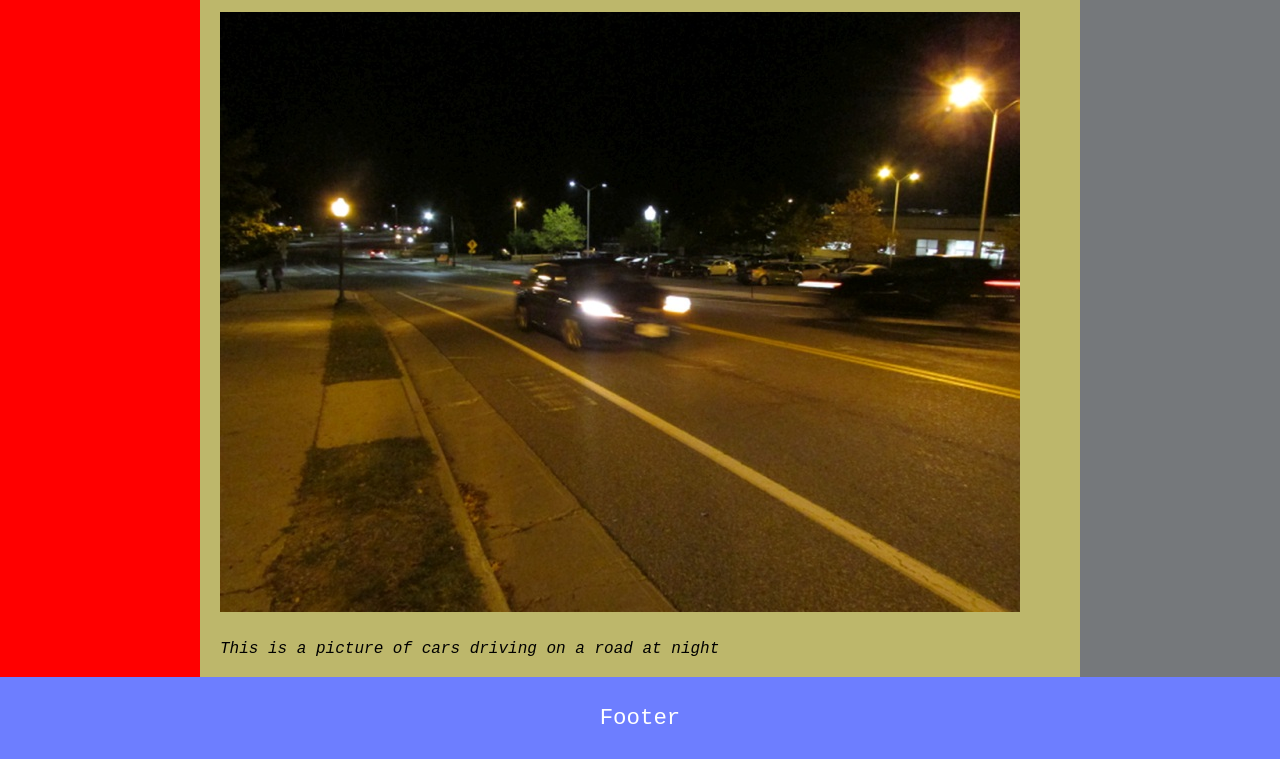
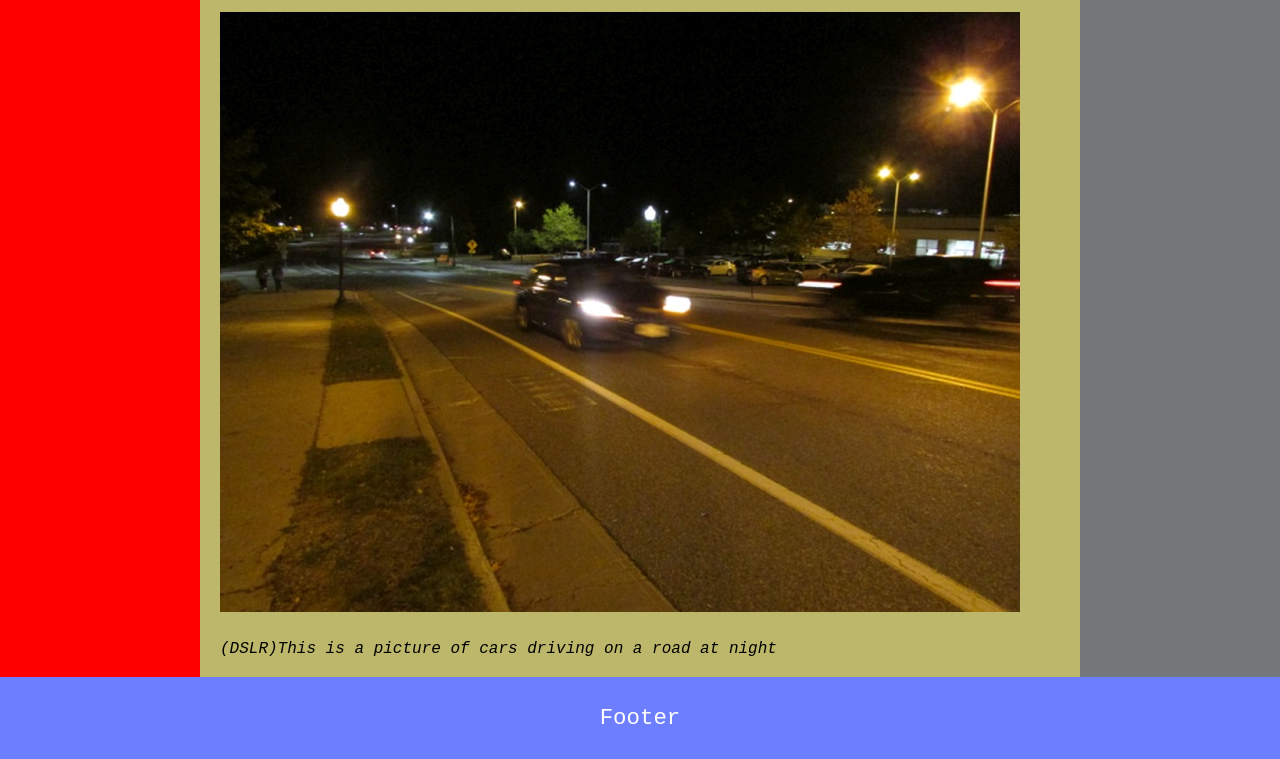
Before and after one commit to brandon7777/design-principles, a plain HTML site: page movement.html in a window 1280 px wide. Shown: the part 407-1166 px from the top of the page. Drawn offline with Linux system fonts and the light colour scheme.

Commit message:
Update movement.html

```diff
--- a/movement.html
+++ b/movement.html
@@ -1,7 +1,7 @@
 <!DOCTYPE html>
 <html>
   <head>
-    <title>Hello!</title>
+    <title>Movement -- Principles and Theories of Design</title>
     <meta charset="utf-8">
     <meta http-equiv="X-UA-Compatible" content="IE=edge">
     <meta name="viewport" content="width=device-width, initial-scale=1">
@@ -36,7 +36,7 @@
      </ul>
     <figure>
      <img src="movement2.jpg" class="responsive" alt="Movement"/>
-     <figcaption>This is a picture of cars driving on a road at night
+     <figcaption>(DSLR)This is a picture of cars driving on a road at night
      </figcaption>
    </figure>
      </main>
```
